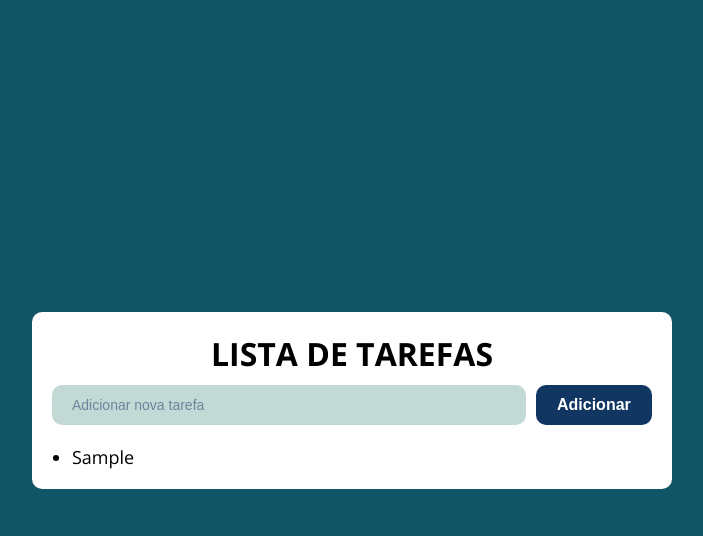
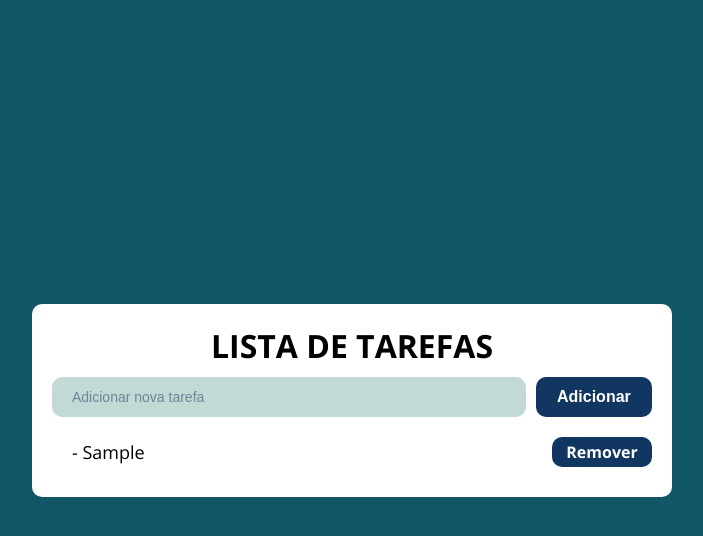
Before and after one commit to AliceDelpuppo/ms-random-codes, a plain HTML site: page udemy-aula67-to-do-list/index.html in a window 1280 px wide. Both pictures are taken after typing "Sample" into the empty fields and a click on the button "Adicionar". Shown: the whole page, without its empty margins (288-991 px from the left). Drawn offline with nearby package versions, Linux system fonts and the light colour scheme.

Commit message:
pequenas modificações

```diff
--- a/udemy-aula67-to-do-list/js/script.js
+++ b/udemy-aula67-to-do-list/js/script.js
@@ -2,11 +2,20 @@ const $inputNewTarefas = document.querySelector('.input-new-tarefas')
 const $buttonAddTarefas = document.querySelector('.button-add-tarefas')
 const $localAddTarefas = document.querySelector('.local-add-tarefas')
 
+// const $buttonRemoveItemTarefa = document.querySelectorAll('.button-remove-item-tarefa')
+
 function createTarefa(textInput) {
-    const li = createLi()
-    li.textContent = textInput
+    const $li = createLi()
+    // li.textContent = textInput
+    const $p = document.createElement('p')
+    const tx = '- ' + textInput
+    const text = document.createTextNode(tx)
+    console.log(text)
+    $p.appendChild(text)
+    $li.appendChild($p)
+    $localAddTarefas.appendChild($li)
 
-    $localAddTarefas.appendChild(li)
+    createButtonDelete($li)
 }
 
 function createLi() {
@@ -18,9 +27,29 @@ function clearInput() {
     // $inputNewTarefas.focus()
 }
 
-function createButtonDelete(li) {
+function createButtonDelete($li) {
+    const $divButton = document.createElement('div')
+    $divButton.classList.add('button-generic')
 
+    // $divButton.setAttribute('class', 'button-remove-item-tarefa button-generic')
+
+    $divButton.classList.add('button-remove-item-tarefa', 'button-generic')
+    $divButton.setAttribute('title', 'Apagar esta tarefa')
+
+
+    const text = document.createTextNode('Remover')
+    $divButton.appendChild(text)
+    $li.appendChild($divButton)
 }
+
+document.addEventListener('click', function(event){
+    const element = event.target
+
+    if(element.classList.contains('button-remove-item-tarefa')){
+        element.parentElement.remove()
+    }
+})
+
 
 $inputNewTarefas.addEventListener('keypress', function (event) {
     // console.log(event)
@@ -28,6 +57,7 @@ $inputNewTarefas.addEventListener('keypress', function (event) {
         const $inputValue = $inputNewTarefas.value
 
         if (!$inputValue) return
+
         createTarefa($inputValue)
         clearInput()
     }
@@ -38,6 +68,7 @@ $buttonAddTarefas.addEventListener('click', function (event) {
     const $inputValue = $inputNewTarefas.value
 
     if (!$inputValue) return
+
     createTarefa($inputValue)
     clearInput()
 })
--- a/udemy-aula67-to-do-list/sass/style.scss
+++ b/udemy-aula67-to-do-list/sass/style.scss
@@ -135,5 +135,16 @@ input {
     .local-add-tarefas {
         padding-left: 20px;
         font-size: 18px;
+        li {
+            margin-bottom: 10px;
+            display: flex;
+            align-items: center;
+            justify-content: space-between;
+        }
+
+        .button-remove-item-tarefa {
+            width: 100px;
+            height: 30px;
+        }
     }
 }
```
Also changed, not shown: udemy-aula67-to-do-list/css/style.css, 1 other file.
